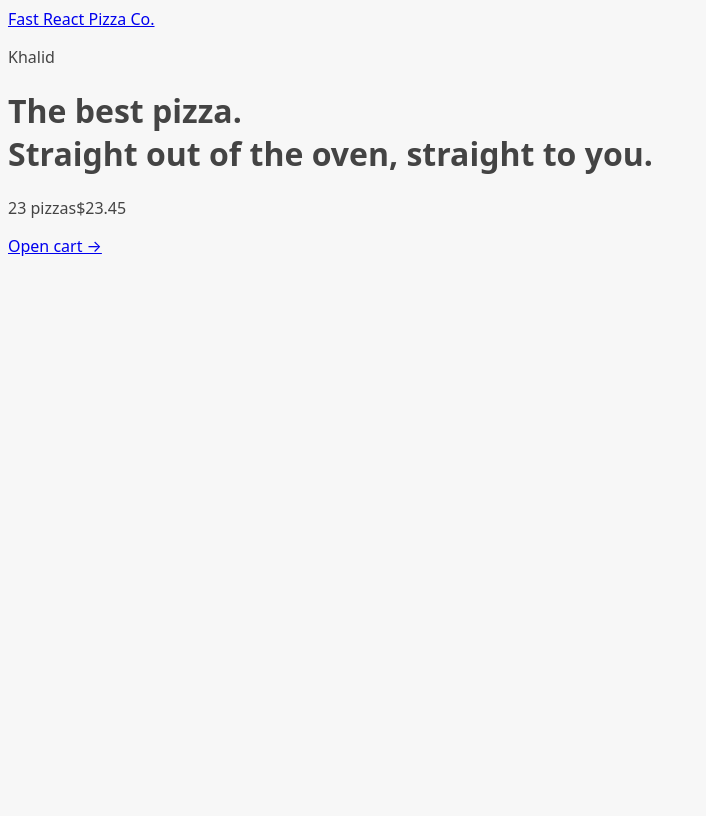
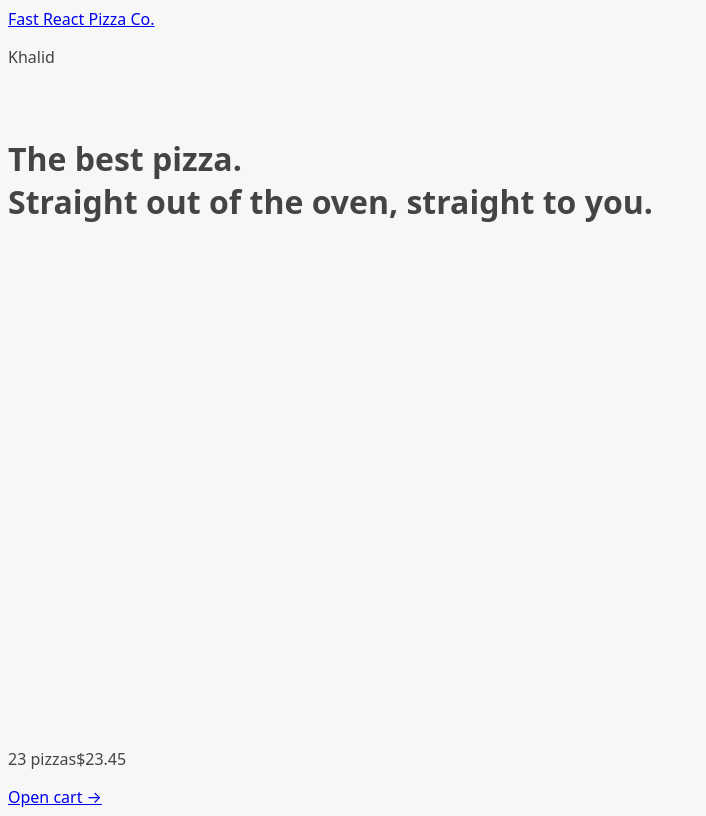
Before and after one commit to Khalid-MahmouD/fast-app, a React (Vite) app: page / in a window 1280 px wide. Shown: the whole page, without its empty margins (0-706 px from the left). Built offline with nearby package versions, Linux system fonts and the light colour scheme.

Commit message:
navigation state and loader

```diff
--- a/src/UI/AppLayout.jsx
+++ b/src/UI/AppLayout.jsx
@@ -1,16 +1,26 @@
 import CartOverview from "../features/cart/CartOverview"
 import Header from "./Header"
-import { Outlet } from "react-router-dom"
+import { Outlet, useNavigation } from "react-router-dom"
+import Loader from "./Loader";
+function AppLayout() {
+    const navigation = useNavigation();
+    const isLoading = navigation.state === "loading";
 
-function AppLayout() {
     return (
-        <div>
+        <div className="layout">
+
+            {
+                isLoading && <Loader />
+            }
+
             <Header />
             <main>
+
                 <Outlet />
+
             </main>
             <CartOverview />
-        </div>
+        </div >
     )
 }
 
--- /dev/null
+++ b/src/UI/Loader.jsx
@@ -0,0 +1,9 @@
+function Loader() {
+    return (
+        <div className="loader">
+
+        </div>
+    )
+}
+
+export default Loader
--- a/src/features/menu/Menu.jsx
+++ b/src/features/menu/Menu.jsx
@@ -4,7 +4,6 @@
 
 function Menu() {
   const menu = useLoaderData();
-  console.log(menu);
 
   return (
     <ul >
```
